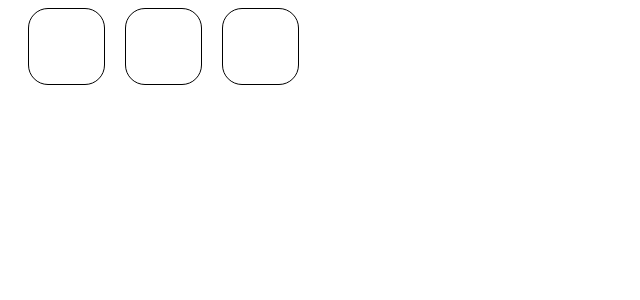
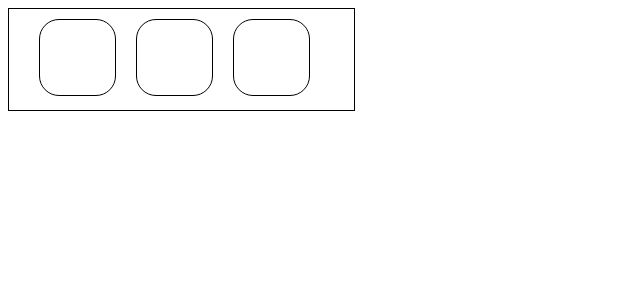
Before and after one commit to ElementalDev/React-videos, a React (Create React App) app: page / in a window 1280 px wide. Shown: the top 300 px of the page, without its empty margins (0-640 px from the left). Built offline with nearby package versions, Linux system fonts and the light colour scheme.

Commit message:
Made controls container a bootstrap container

```diff
--- a/components/Controls.js
+++ b/components/Controls.js
@@ -7,7 +7,7 @@ class Controls extends Component {
 
   render() {
     return (
-      <div className="controls">
+      <div className="controls container">
         <span className="btnCont">
           <i className="fas fa-backward fa-2x backBtn" id="backBtn" />
         </span>
--- a/src/styles.css
+++ b/src/styles.css
@@ -1,4 +1,9 @@
+/* Controls Component */
+
 .controls {
+  border: 1px solid black;
+  width: 325px;
+  padding: 10px;
 }
 
 .backBtn,
```
